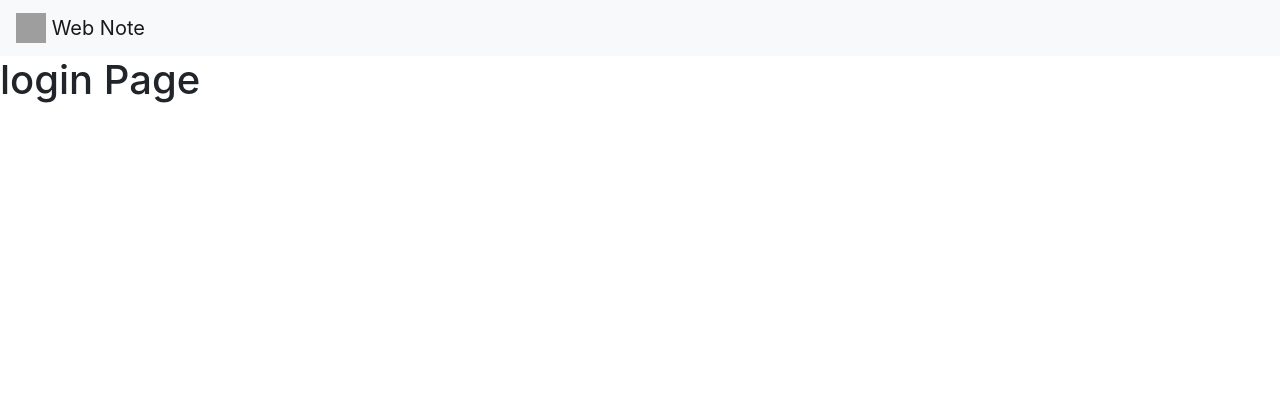
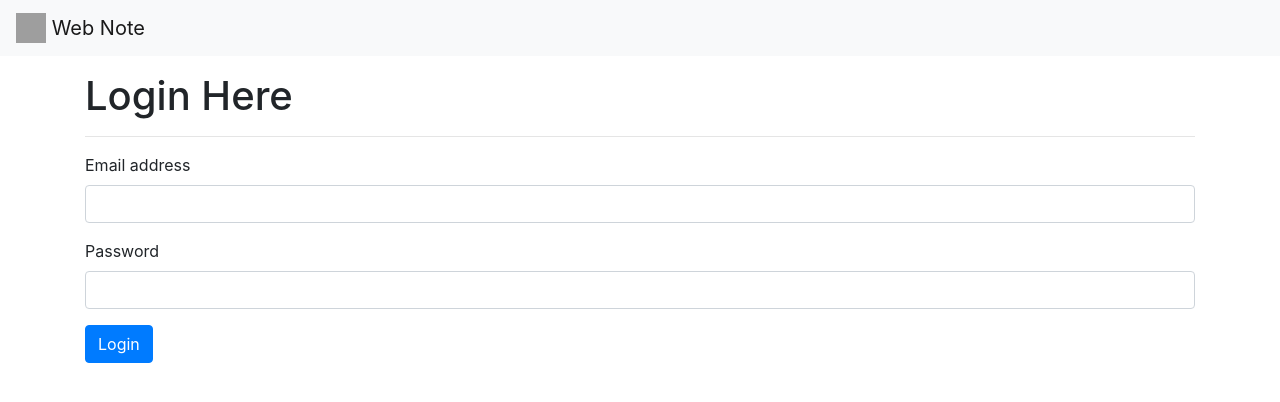
Before and after one commit to d-shaktiranjan/PocketNote, a PHP site: page /login.php in a window 1280 px wide. Shown: the top 402 px of the page. Run offline with PHP 8.4, Linux system fonts and the light colour scheme; grey boxes are pictures that could not be loaded.

Commit message:
bs: form added

```diff
--- a/login.php
+++ b/login.php
@@ -15,7 +15,21 @@
 
 <body>
   <?php include "parts/navbar.php"?>
-  <h1>login Page</h1>
+  <div class="container my-3">
+  <form>
+  <h1>Login Here</h1>
+  <hr>
+  <div class="form-group">
+    <label for="exampleInputEmail1">Email address</label>
+    <input type="email" class="form-control" id="mail" name="mail" aria-describedby="emailHelp">
+  </div>
+  <div class="form-group">
+    <label for="exampleInputPassword1">Password</label>
+    <input type="password" class="form-control" id="pass" name="pass">
+  </div>
+  <button type="submit" class="btn btn-primary">Login</button>
+</form>
+  </div>
 
   <!-- Optional JavaScript -->
   <!-- jQuery first, then Popper.js, then Bootstrap JS -->
```
